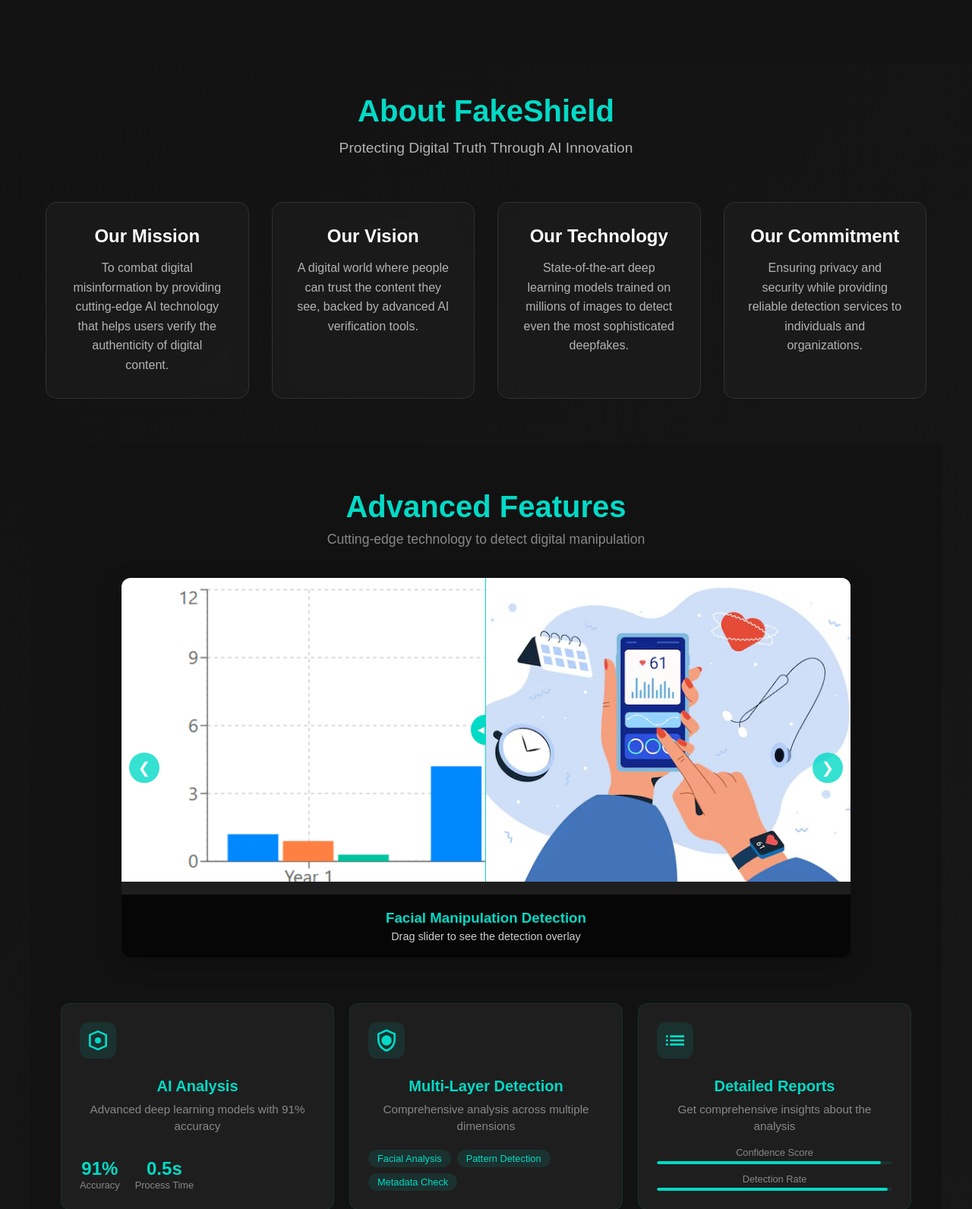
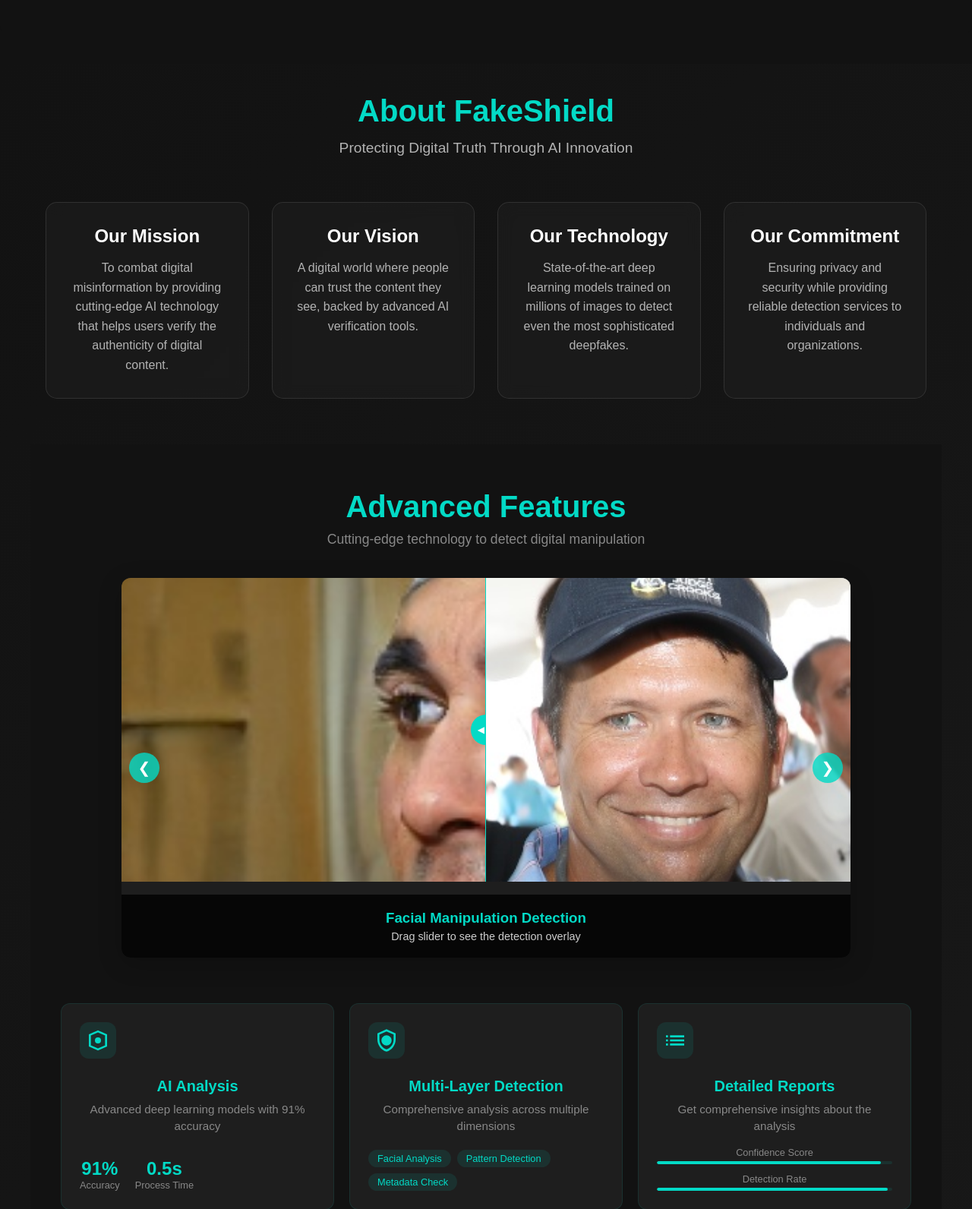
Before and after one commit to Srinjoy2004/FakeShield_DOUBLE-SLASH-3.0, a Flask app: page / in a window 1280 px wide. Shown: the part 1110-2702 px from the top of the page at 76% size. Run offline with Flask 3, Linux system fonts and the light colour scheme; some libraries are stand-ins or nearby versions; grey boxes are pictures that could not be loaded.

Commit message:
changed the img in slider

```diff
--- a/templates/index.html
+++ b/templates/index.html
@@ -355,7 +355,7 @@
                     <div class="slider">
                         <div class="slide">
                             <div class="comparison-container">
-                                <img src="{{ url_for('static', filename='images/Financial_Projection.png') }}" alt="Original" class="comparison-image">
+                                <img src="{{ url_for('static', filename='images/0E6C4CP8X0.jpg') }}" alt="Original" class="comparison-image">
 
                                 <div class="comparison-separator">
                                     <div class="separator-line"></div>
@@ -364,7 +364,7 @@
                                         <span class="handle-arrow">▶</span>
                                     </div>
                                 </div>
-                                <img src="flat-smartphone-smart-watch-monitoring-heart-rate_88138-875.avif" alt="Analyzed" class="comparison-overlay">
+                                <img src="{{ url_for('static', filename='images/00011.jpg') }}" alt="Analyzed" class="comparison-overlay">
                             </div>
                             <div class="slide-info">
                                 <h3>Facial Manipulation Detection</h3>
```
Also changed, not shown: static/images/00011.jpg (added), static/images/00TN6MYLOE.jpg (added), static/images/0E6C4CP8X0.jpg (added), static/images/flat.avif (renamed from static/images/flat-smartphone-smart-watch-monitoring-heart-rate_88138-875.avif).
